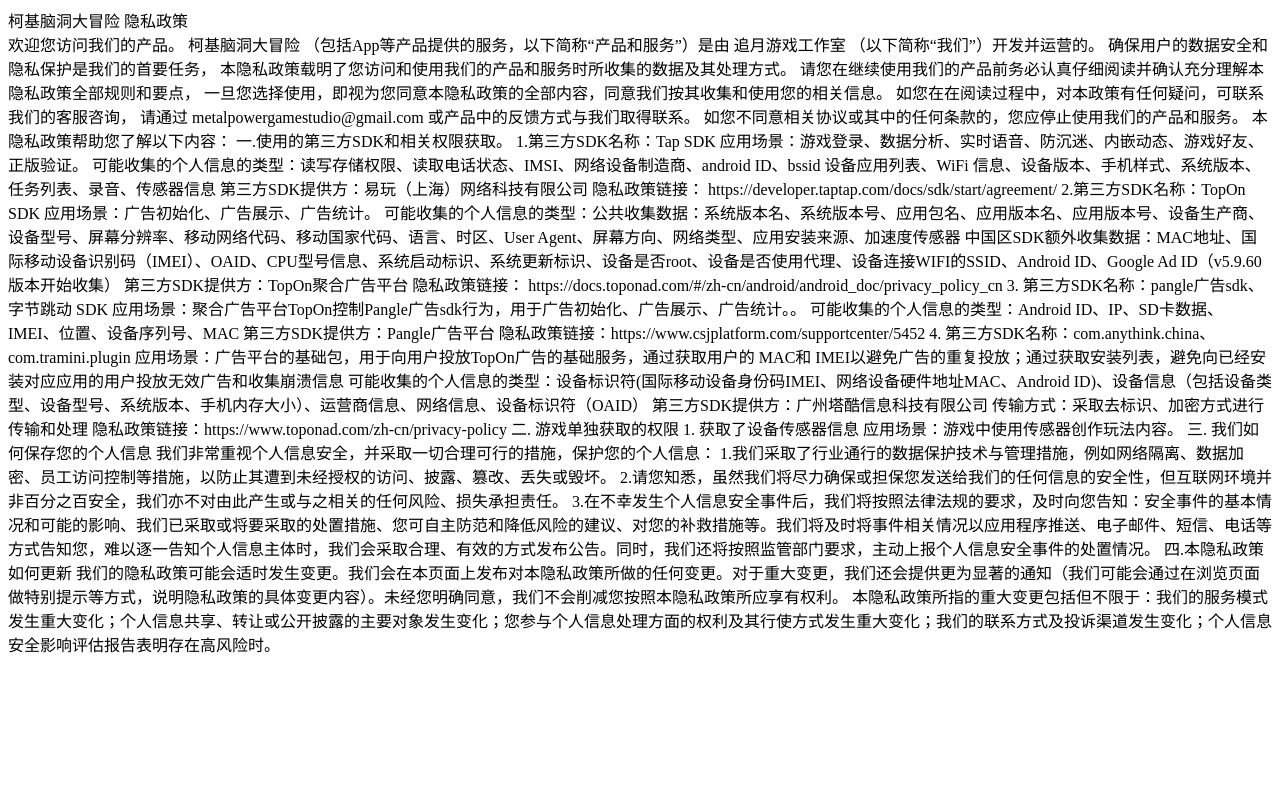
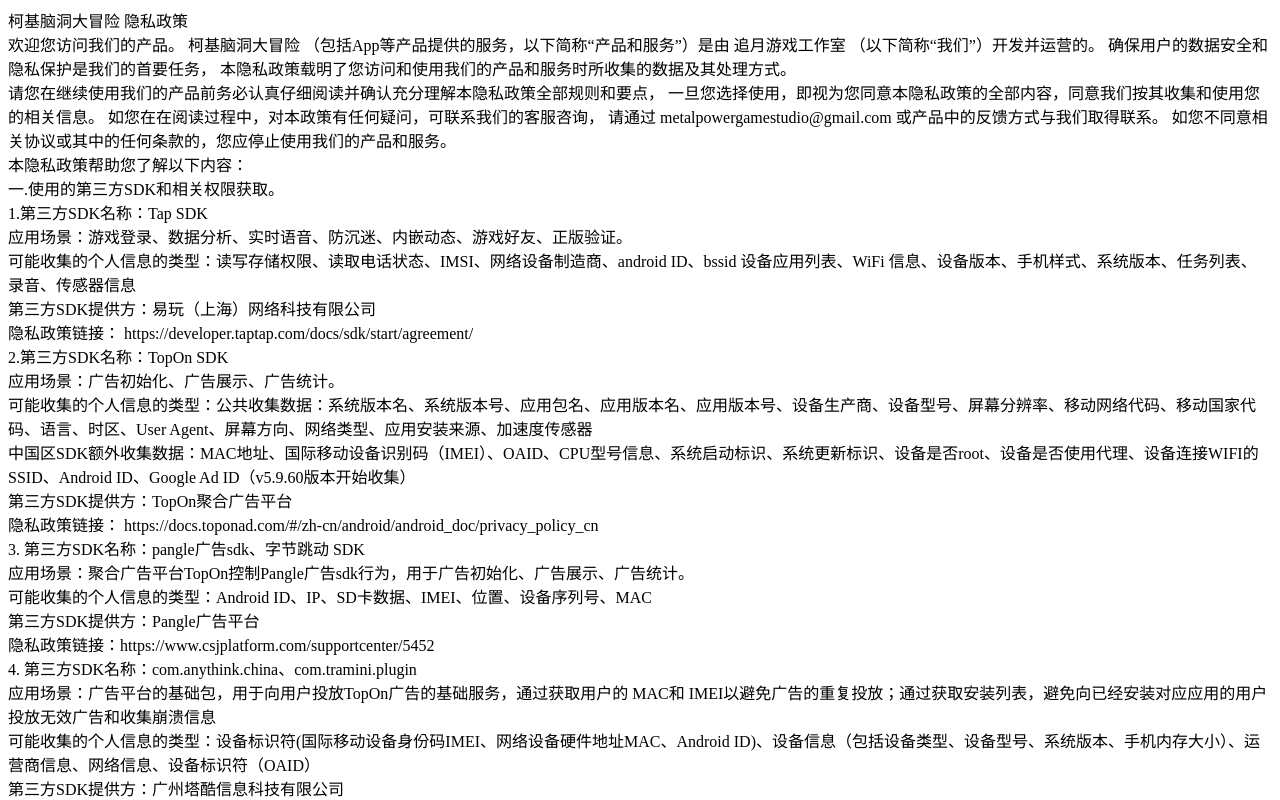
Before and after one commit to YangGaneGameStudio/YangGaneGameStudio.github.io, a plain HTML site: page CorgiPrivate.html in a window 1280 px wide. Shown: the top 800 px of the page. Drawn offline with Linux system fonts and the light colour scheme.

Commit message:
Update CorgiPrivate.html

```diff
--- a/CorgiPrivate.html
+++ b/CorgiPrivate.html
@@ -1,40 +1,40 @@
 <html>
 柯基脑洞大冒险 隐私政策<br>
-欢迎您访问我们的产品。 柯基脑洞大冒险 （包括App等产品提供的服务，以下简称“产品和服务”）是由 追月游戏工作室 （以下简称“我们”）开发并运营的。 确保用户的数据安全和隐私保护是我们的首要任务， 本隐私政策载明了您访问和使用我们的产品和服务时所收集的数据及其处理方式。
-请您在继续使用我们的产品前务必认真仔细阅读并确认充分理解本隐私政策全部规则和要点， 一旦您选择使用，即视为您同意本隐私政策的全部内容，同意我们按其收集和使用您的相关信息。 如您在在阅读过程中，对本政策有任何疑问，可联系我们的客服咨询， 请通过 metalpowergamestudio@gmail.com 或产品中的反馈方式与我们取得联系。 如您不同意相关协议或其中的任何条款的，您应停止使用我们的产品和服务。
-本隐私政策帮助您了解以下内容：
-一.使用的第三方SDK和相关权限获取。
-1.第三方SDK名称：Tap SDK
-应用场景：游戏登录、数据分析、实时语音、防沉迷、内嵌动态、游戏好友、正版验证。
-可能收集的个人信息的类型：读写存储权限、读取电话状态、IMSI、网络设备制造商、android ID、bssid 设备应用列表、WiFi 信息、设备版本、手机样式、系统版本、任务列表、录音、传感器信息
-第三方SDK提供方：易玩（上海）网络科技有限公司
-隐私政策链接： https://developer.taptap.com/docs/sdk/start/agreement/
-2.第三方SDK名称：TopOn SDK
-应用场景：广告初始化、广告展示、广告统计。
-可能收集的个人信息的类型：公共收集数据：系统版本名、系统版本号、应用包名、应用版本名、应用版本号、设备生产商、设备型号、屏幕分辨率、移动网络代码、移动国家代码、语言、时区、User Agent、屏幕方向、网络类型、应用安装来源、加速度传感器
-中国区SDK额外收集数据：MAC地址、国际移动设备识别码（IMEI）、OAID、CPU型号信息、系统启动标识、系统更新标识、设备是否root、设备是否使用代理、设备连接WIFI的SSID、Android ID、Google Ad ID（v5.9.60版本开始收集）
-第三方SDK提供方：TopOn聚合广告平台
-隐私政策链接： https://docs.toponad.com/#/zh-cn/android/android_doc/privacy_policy_cn
-3. 第三方SDK名称：pangle广告sdk、字节跳动 SDK
-应用场景：聚合广告平台TopOn控制Pangle广告sdk行为，用于广告初始化、广告展示、广告统计。。
-可能收集的个人信息的类型：Android ID、IP、SD卡数据、IMEI、位置、设备序列号、MAC
-第三方SDK提供方：Pangle广告平台
-隐私政策链接：https://www.csjplatform.com/supportcenter/5452
-4. 第三方SDK名称：com.anythink.china、com.tramini.plugin
-应用场景：广告平台的基础包，用于向用户投放TopOn广告的基础服务，通过获取用户的 MAC和 IMEI以避免广告的重复投放；通过获取安装列表，避免向已经安装对应应用的用户投放无效广告和收集崩溃信息
-可能收集的个人信息的类型：设备标识符(国际移动设备身份码IMEI、网络设备硬件地址MAC、Android ID)、设备信息（包括设备类型、设备型号、系统版本、手机内存大小）、运营商信息、网络信息、设备标识符（OAID）
-第三方SDK提供方：广州塔酷信息科技有限公司
-传输方式：采取去标识、加密方式进行传输和处理
-隐私政策链接：https://www.toponad.com/zh-cn/privacy-policy
-二. 游戏单独获取的权限
-1. 获取了设备传感器信息
-应用场景：游戏中使用传感器创作玩法内容。
-三. 我们如何保存您的个人信息
-我们非常重视个人信息安全，并采取一切合理可行的措施，保护您的个人信息：
-1.我们采取了行业通行的数据保护技术与管理措施，例如网络隔离、数据加密、员工访问控制等措施，以防止其遭到未经授权的访问、披露、篡改、丢失或毁坏。
-2.请您知悉，虽然我们将尽力确保或担保您发送给我们的任何信息的安全性，但互联网环境并非百分之百安全，我们亦不对由此产生或与之相关的任何风险、损失承担责任。
-3.在不幸发生个人信息安全事件后，我们将按照法律法规的要求，及时向您告知：安全事件的基本情况和可能的影响、我们已采取或将要采取的处置措施、您可自主防范和降低风险的建议、对您的补救措施等。我们将及时将事件相关情况以应用程序推送、电子邮件、短信、电话等方式告知您，难以逐一告知个人信息主体时，我们会采取合理、有效的方式发布公告。同时，我们还将按照监管部门要求，主动上报个人信息安全事件的处置情况。
-四.本隐私政策如何更新
-我们的隐私政策可能会适时发生变更。我们会在本页面上发布对本隐私政策所做的任何变更。对于重大变更，我们还会提供更为显著的通知（我们可能会通过在浏览页面做特别提示等方式，说明隐私政策的具体变更内容）。未经您明确同意，我们不会削减您按照本隐私政策所应享有权利。
-本隐私政策所指的重大变更包括但不限于：我们的服务模式发生重大变化；个人信息共享、转让或公开披露的主要对象发生变化；您参与个人信息处理方面的权利及其行使方式发生重大变化；我们的联系方式及投诉渠道发生变化；个人信息安全影响评估报告表明存在高风险时。
+欢迎您访问我们的产品。 柯基脑洞大冒险 （包括App等产品提供的服务，以下简称“产品和服务”）是由 追月游戏工作室 （以下简称“我们”）开发并运营的。 确保用户的数据安全和隐私保护是我们的首要任务， 本隐私政策载明了您访问和使用我们的产品和服务时所收集的数据及其处理方式。<br>
+请您在继续使用我们的产品前务必认真仔细阅读并确认充分理解本隐私政策全部规则和要点， 一旦您选择使用，即视为您同意本隐私政策的全部内容，同意我们按其收集和使用您的相关信息。 如您在在阅读过程中，对本政策有任何疑问，可联系我们的客服咨询， 请通过 metalpowergamestudio@gmail.com 或产品中的反馈方式与我们取得联系。 如您不同意相关协议或其中的任何条款的，您应停止使用我们的产品和服务。<br>
+本隐私政策帮助您了解以下内容：<br>
+一.使用的第三方SDK和相关权限获取。<br>
+1.第三方SDK名称：Tap SDK<br>
+应用场景：游戏登录、数据分析、实时语音、防沉迷、内嵌动态、游戏好友、正版验证。<br>
+可能收集的个人信息的类型：读写存储权限、读取电话状态、IMSI、网络设备制造商、android ID、bssid 设备应用列表、WiFi 信息、设备版本、手机样式、系统版本、任务列表、录音、传感器信息<br>
+第三方SDK提供方：易玩（上海）网络科技有限公司<br>
+隐私政策链接： https://developer.taptap.com/docs/sdk/start/agreement/<br>
+2.第三方SDK名称：TopOn SDK<br>
+应用场景：广告初始化、广告展示、广告统计。<br>
+可能收集的个人信息的类型：公共收集数据：系统版本名、系统版本号、应用包名、应用版本名、应用版本号、设备生产商、设备型号、屏幕分辨率、移动网络代码、移动国家代码、语言、时区、User Agent、屏幕方向、网络类型、应用安装来源、加速度传感器<br>
+中国区SDK额外收集数据：MAC地址、国际移动设备识别码（IMEI）、OAID、CPU型号信息、系统启动标识、系统更新标识、设备是否root、设备是否使用代理、设备连接WIFI的SSID、Android ID、Google Ad ID（v5.9.60版本开始收集）<br>
+第三方SDK提供方：TopOn聚合广告平台<br>
+隐私政策链接： https://docs.toponad.com/#/zh-cn/android/android_doc/privacy_policy_cn<br>
+3. 第三方SDK名称：pangle广告sdk、字节跳动 SDK<br>
+应用场景：聚合广告平台TopOn控制Pangle广告sdk行为，用于广告初始化、广告展示、广告统计。<br>
+可能收集的个人信息的类型：Android ID、IP、SD卡数据、IMEI、位置、设备序列号、MAC<br>
+第三方SDK提供方：Pangle广告平台<br>
+隐私政策链接：https://www.csjplatform.com/supportcenter/5452<br>
+4. 第三方SDK名称：com.anythink.china、com.tramini.plugin<br>
+应用场景：广告平台的基础包，用于向用户投放TopOn广告的基础服务，通过获取用户的 MAC和 IMEI以避免广告的重复投放；通过获取安装列表，避免向已经安装对应应用的用户投放无效广告和收集崩溃信息<br>
+可能收集的个人信息的类型：设备标识符(国际移动设备身份码IMEI、网络设备硬件地址MAC、Android ID)、设备信息（包括设备类型、设备型号、系统版本、手机内存大小）、运营商信息、网络信息、设备标识符（OAID）<br>
+第三方SDK提供方：广州塔酷信息科技有限公司<br>
+传输方式：采取去标识、加密方式进行传输和处理<br>
+隐私政策链接：https://www.toponad.com/zh-cn/privacy-policy<br>
+二. 游戏单独获取的权限<br>
+1. 获取了设备传感器信息<br>
+应用场景：游戏中使用传感器创作玩法内容。<br>
+三. 我们如何保存您的个人信息<br>
+我们非常重视个人信息安全，并采取一切合理可行的措施，保护您的个人信息：<br>
+1.我们采取了行业通行的数据保护技术与管理措施，例如网络隔离、数据加密、员工访问控制等措施，以防止其遭到未经授权的访问、披露、篡改、丢失或毁坏。<br>
+2.请您知悉，虽然我们将尽力确保或担保您发送给我们的任何信息的安全性，但互联网环境并非百分之百安全，我们亦不对由此产生或与之相关的任何风险、损失承担责任。<br>
+3.在不幸发生个人信息安全事件后，我们将按照法律法规的要求，及时向您告知：安全事件的基本情况和可能的影响、我们已采取或将要采取的处置措施、您可自主防范和降低风险的建议、对您的补救措施等。我们将及时将事件相关情况以应用程序推送、电子邮件、短信、电话等方式告知您，难以逐一告知个人信息主体时，我们会采取合理、有效的方式发布公告。同时，我们还将按照监管部门要求，主动上报个人信息安全事件的处置情况。<br>
+四.本隐私政策如何更新<br>
+我们的隐私政策可能会适时发生变更。我们会在本页面上发布对本隐私政策所做的任何变更。对于重大变更，我们还会提供更为显著的通知（我们可能会通过在浏览页面做特别提示等方式，说明隐私政策的具体变更内容）。未经您明确同意，我们不会削减您按照本隐私政策所应享有权利。<br>
+本隐私政策所指的重大变更包括但不限于：我们的服务模式发生重大变化；个人信息共享、转让或公开披露的主要对象发生变化；您参与个人信息处理方面的权利及其行使方式发生重大变化；我们的联系方式及投诉渠道发生变化；个人信息安全影响评估报告表明存在高风险时。<br>
 </html>
```
